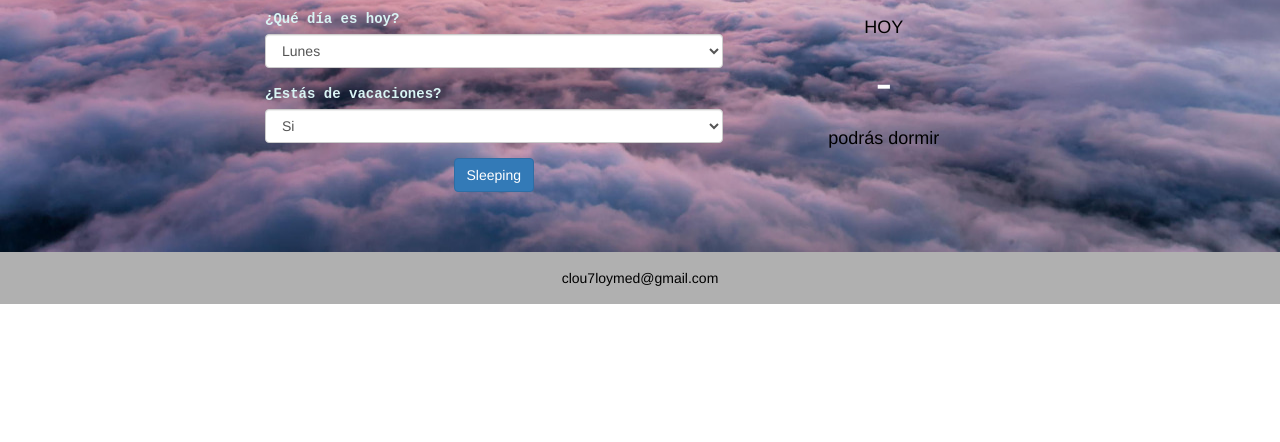
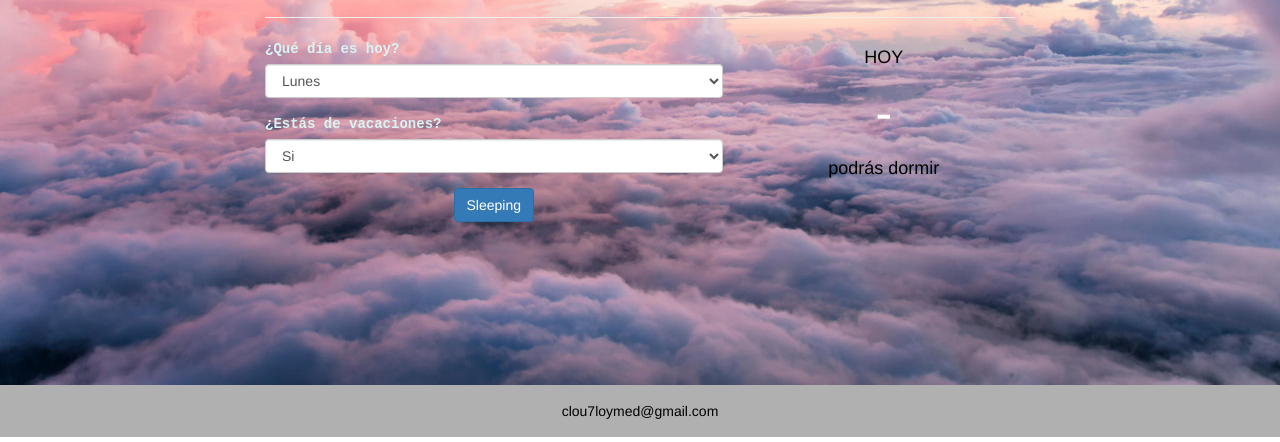
Before and after one commit to Clauloayza/Dormimos---Ej2---S17, a plain HTML site: page index.html in a window 1280 px wide. Shown: the part 358-800 px from the top of the page. Drawn offline with nearby package versions, Linux system fonts and the light colour scheme.

Commit message:
convertido gh-pages

```diff
--- a/main.css
+++ b/main.css
@@ -3,7 +3,7 @@ section{
     background-repeat: no-repeat;
     background-size: cover;
     background-position: bottom;
-    padding: 40px 0 60px 0;
+    padding: 70px 0 163px 0;
 }
 section p{
     font-size: 20px;
```
